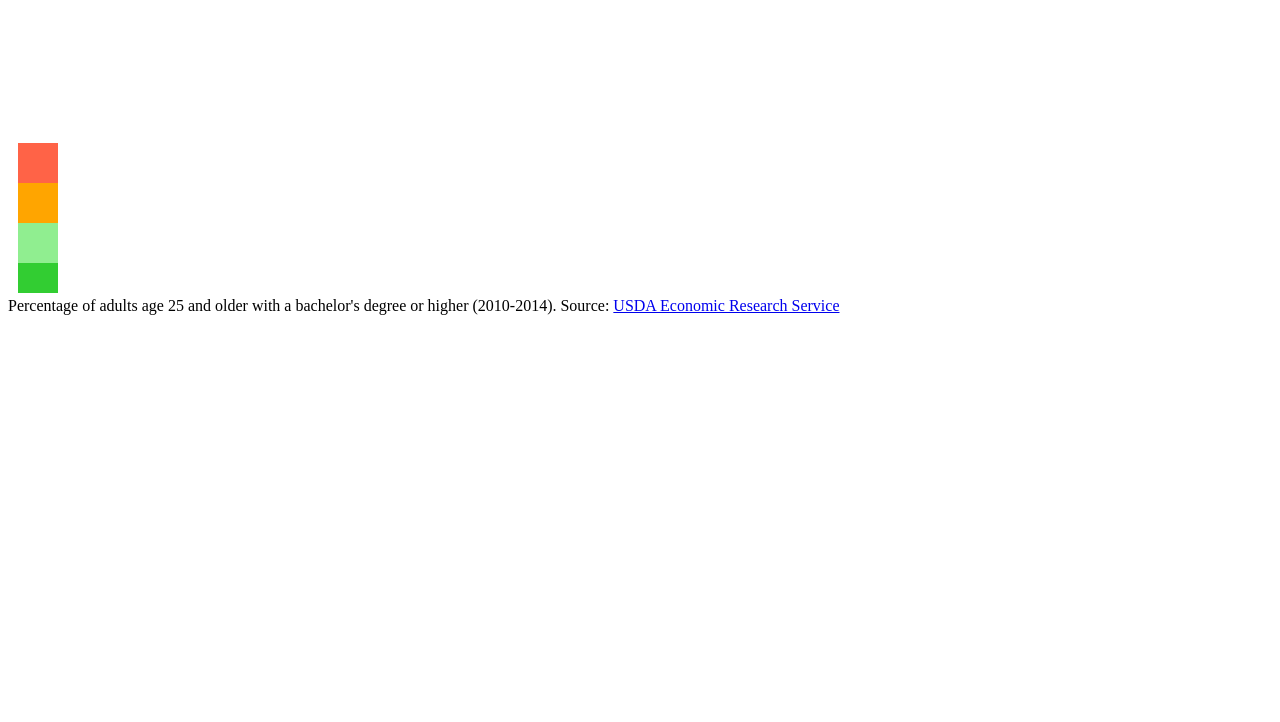
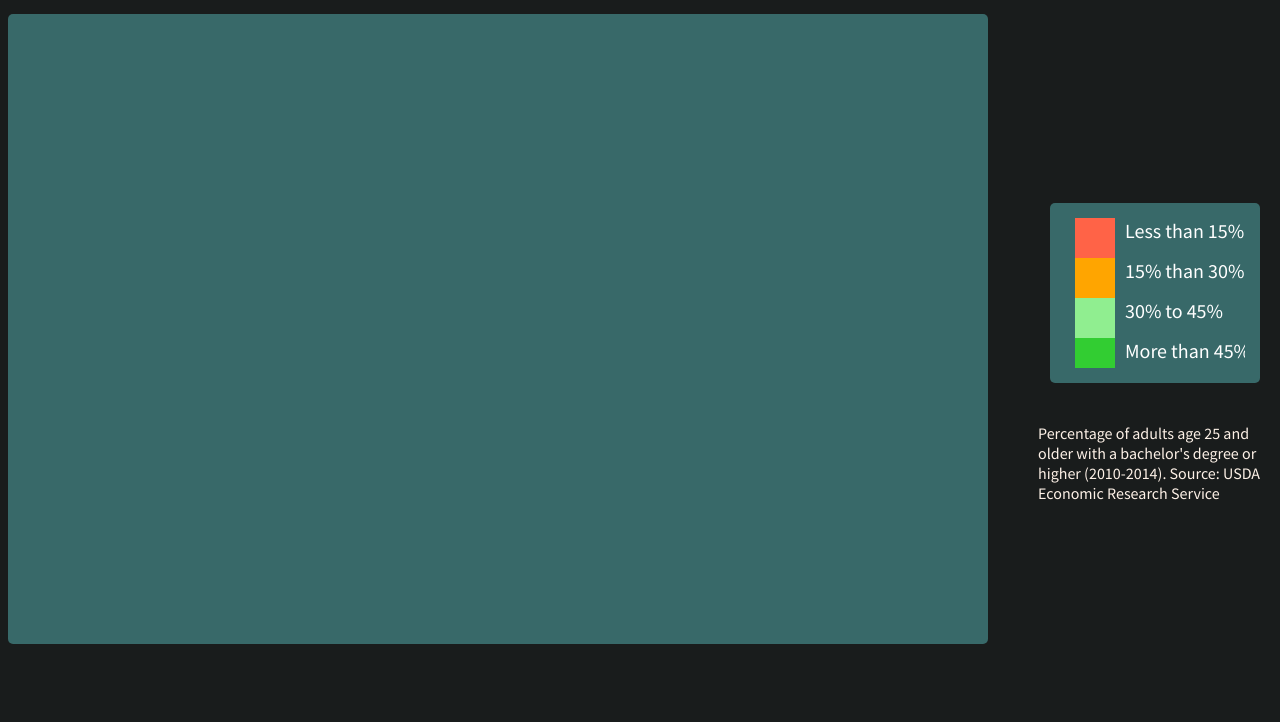
Before and after one commit to dfulton2/dfulton2.github.io, a plain HTML site: page Lab8/United States Adult Education2.html in a window 1280 px wide. Shown: the part 78-800 px from the top of the page. Drawn offline with nearby package versions, Linux system fonts and the light colour scheme; files that its build step writes are made by us from their sources; no server answers.

Commit message:
Update United States Adult Education2.html

```diff
--- a/Lab8/United States Adult Education2.html
+++ b/Lab8/United States Adult Education2.html
@@ -3,7 +3,7 @@
 <head>
     <meta charset="UTF-8">
     <meta name="viewport" content="width=device-width, initial-scale=1.0">
-    <link rel="stylesheet" href="./https://dfulton2.github.io/Lab8/style.css">
+    <link rel="stylesheet" href="https://dfulton2.github.io/Lab8/style.css">
     <script src="https://d3js.org/d3.v5.min.js"></script>
     <script src="https://cdnjs.cloudflare.com/ajax/libs/topojson/3.0.2/topojson.min.js" integrity="sha256-tHoAPGoNdhIR28YHl9DWLzeRfdwigkH7OCBXMrHXhoM=" crossorigin="anonymous"></script>
     <title>United States Adult Education</title>
```
